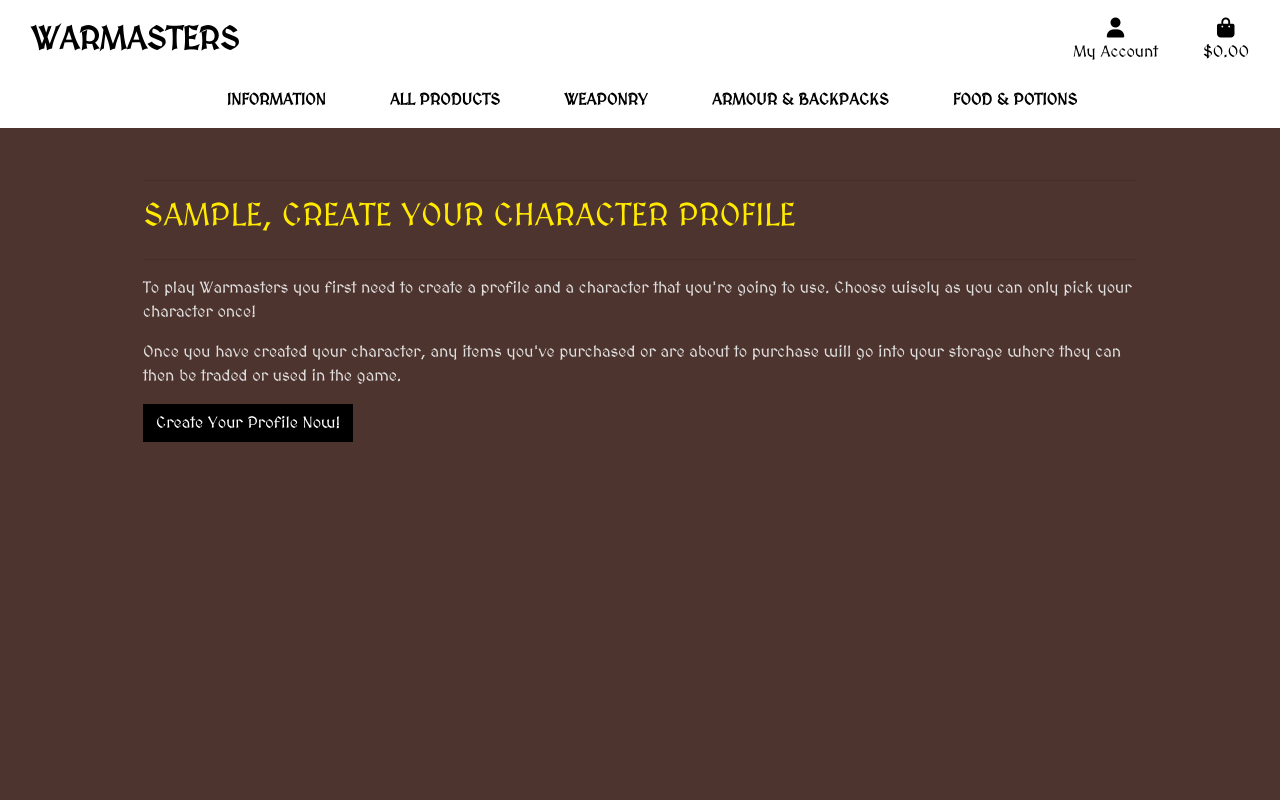
After one commit to pauld0051/warmasters, a Django app: page /game/make_profile/ in a window 1280 px wide. The commit adds this page. Run offline with Django 3.2, Linux system fonts and the light colour scheme; the visitor is signed in with stand-in values (Sample User, id 1); data comes from the database, SQL or seed files in the repository; parts of the project's set-up code (start-up, migrations or seed data) failed here and were passed over; some libraries are stand-ins or nearby versions.

Commit message:
New users directed to make profile for game in make_profile.html

```diff
--- a/game/templates/game/game_profile.html
+++ b/game/templates/game/game_profile.html
@@ -23,7 +23,7 @@
     <div class="row">
         <div class="col">
             <hr>
-            <h2 class="logo-font mb-4 text-yellow">Your Character Profile
+            <h2 class="logo-font mb-4 text-yellow">Your Character Profile for {{ character_name }}
             </h2>
             <hr>
         </div>
--- /dev/null
+++ b/game/templates/game/make_profile.html
@@ -0,0 +1,42 @@
+{% extends "game/base.html" %}
+
+{% load static %}
+
+{% block extra_css %}
+<link rel="stylesheet" href="{% static 'game/css/game.css' %}">
+{% endblock %}
+
+{% block extra_js %}
+<script src="{% static 'game/js/game.js' %}"></script>
+{% endblock %}
+
+{% block page_header %}
+<div class="container header-container">
+    <div class="row">
+        <div class="col"></div>
+    </div>
+</div>
+{% endblock %}
+{% block content %}
+<div class="overlay"></div>
+<div class="container mb-2">
+    <div class="row">
+        <div class="col">
+            <hr>
+            <h2 class="logo-font mb-4 text-yellow">{{ profile }}, Create Your Character Profile
+            </h2>
+            <hr>
+        </div>
+    </div>
+<p class="text-lgt-gray">To play Warmasters you first need to create a profile and a character that you're going to use.
+    Choose wisely as you can only pick your character once!
+</p>
+<p class="text-lgt-gray">Once you have created your character, any items you've purchased or are about to purchase will go into your storage
+    where they can then be traded or used in the game.
+</p>
+<form method="POST" action="{% url 'make_profile' %}">
+     {% csrf_token %}
+    <button class="btn btn-black rounded-0" type="submit">Create Your Profile Now!</button>
+</form>
+</div> <!-- opening container in the block content -->
+{% endblock %}
--- a/game/urls.py
+++ b/game/urls.py
@@ -2,6 +2,7 @@ from django.urls import path
 from . import views
 
 urlpatterns = [
+    path('make_profile/', views.make_profile, name='make_profile'),
     path('game_profile/', views.game_profile, name='game_profile'),
     path('create_character/', views.create_character, name='create_character'),
 ]
--- a/game/views.py
+++ b/game/views.py
@@ -12,8 +12,33 @@ from .models import (
 from .forms import CharacterForm, GameProfileForm
 
 
+def make_profile(request):
+    if request.user.is_authenticated:
+        profile = UserProfile.objects.get(user=request.user)
+        template = 'game/make_profile.html'
+        context = {
+            'profile': profile,
+        }
+        if request.method == 'POST':
+            GameProfile.objects.create(
+                user=request.user, bag_size=0,
+                storage_size=0, trade_size=0,
+                gold=50, storage_items="",
+                trade_items="", bag_increase=0,
+                storage_increase=0, trade_increase=0,
+                enchantments="", character_name=""
+            )
+
+            return redirect('create_character')
+
+        return render(request, template, context)
+
 def game_profile(request):
     if request.user.is_authenticated:
+        try:
+            GameProfile.objects.get(pk=-1)
+        except:
+            return redirect('make_profile')
         profile = UserProfile.objects.get(user=request.user)
         gold = request.user.gameprofile.gold
         character_name = request.user.gameprofile.character_name
```
Also changed, not shown: game/forms.py (+12 -1 lines), game/templates/game/create_character.html (+11 -1 lines).
